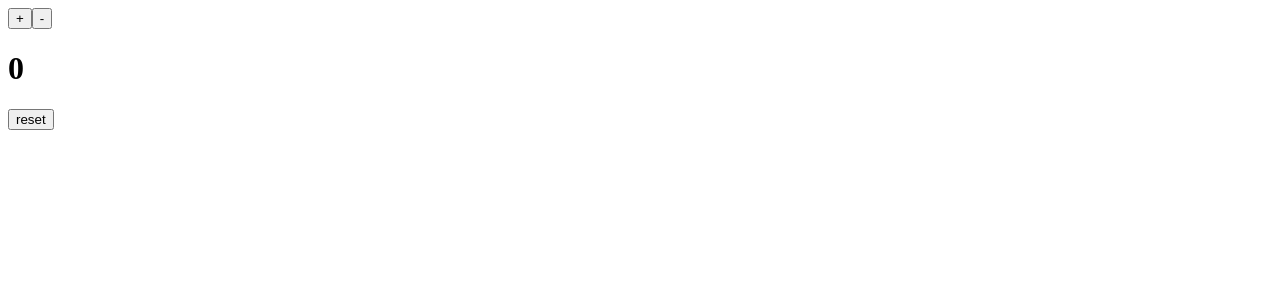
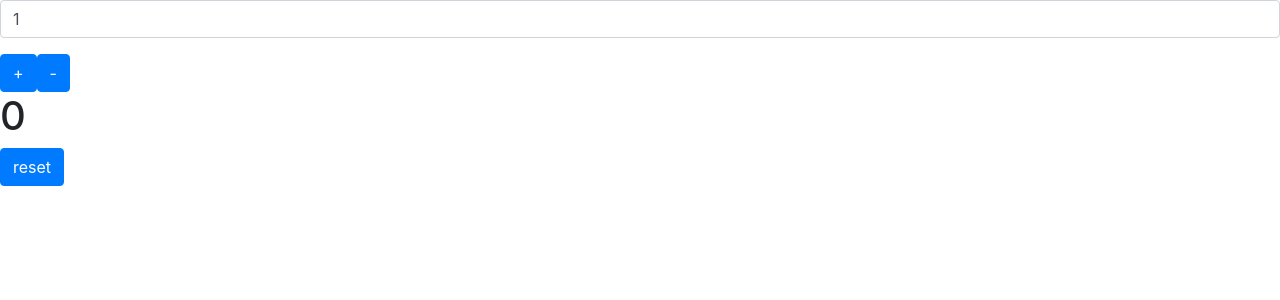
Before and after one commit to madelinewong/react-counter, a React (Create React App) app: page / in a window 1280 px wide. Shown: the top 300 px of the page. Built offline with nearby package versions, Linux system fonts and the light colour scheme.

Commit message:
installed and applied bootstrap and classNames.

```diff
--- a/package.json
+++ b/package.json
@@ -3,6 +3,7 @@
   "version": "0.1.0",
   "private": true,
   "dependencies": {
+    "bootstrap": "^4.0.0",
     "react": "^16.2.0",
     "react-dom": "^16.2.0",
     "react-scripts": "1.1.0"
--- a/src/App.js
+++ b/src/App.js
@@ -4,28 +4,38 @@ class App extends Component {
   constructor(){
     super();
     this.state = {
-      count: 0
+      count: 0,
+      value: 1
     }
+
     this.increment = this.increment.bind(this); //binding means inside of increment. the  "this" keyword is the component
     this.decrement = this.decrement.bind(this);
     this.reset = this.reset.bind(this);
-  }
+    this.handleValueChange = this.handleValueChange.bind(this);
+}
   increment(){
-    this.setState({count: this.state.count + 1});
+    this.setState({count: this.state.count + this.state.value});
   }
   decrement(){
-  this.setState({count: this.state.count - 1});
+  this.setState({count: this.state.count + this.state.value});
 }
  reset(){
    this.setState({count: 0})
  }
+  handleValueChange(e){
+    this.setState({value: +e.target.value});
+  }
   render() {
     return (
       <div>
-        <button onClick={this.increment}>+</button>
-        <button onClick={this.decrement}>-</button>
+        <div className="form-group">
+        <input type="number" className="form-control" onChange={this.handleValueChange} value={this.state.value}/>
+        </div>
+        <button className="btn btn-primary" onClick={this.increment}>+</button>
+        <button className="btn btn-primary" onClick={this.decrement}>-</button>
        <h1>{this.state.count}</h1>
-       <button onClick={this.reset}>reset</button>
+       <button className="btn btn-primary" onClick={this.reset}>reset</button>
+
       </div>
     );
   }
--- a/src/index.js
+++ b/src/index.js
@@ -1,5 +1,6 @@
 import React from 'react';
 import ReactDOM from 'react-dom';
+import "bootstrap/dist/css/bootstrap.css";
 import './index.css';
 import App from './App';
 import registerServiceWorker from './registerServiceWorker';
```
Also changed, not shown: 1 other file (tests, documents, lock files or other folders).
